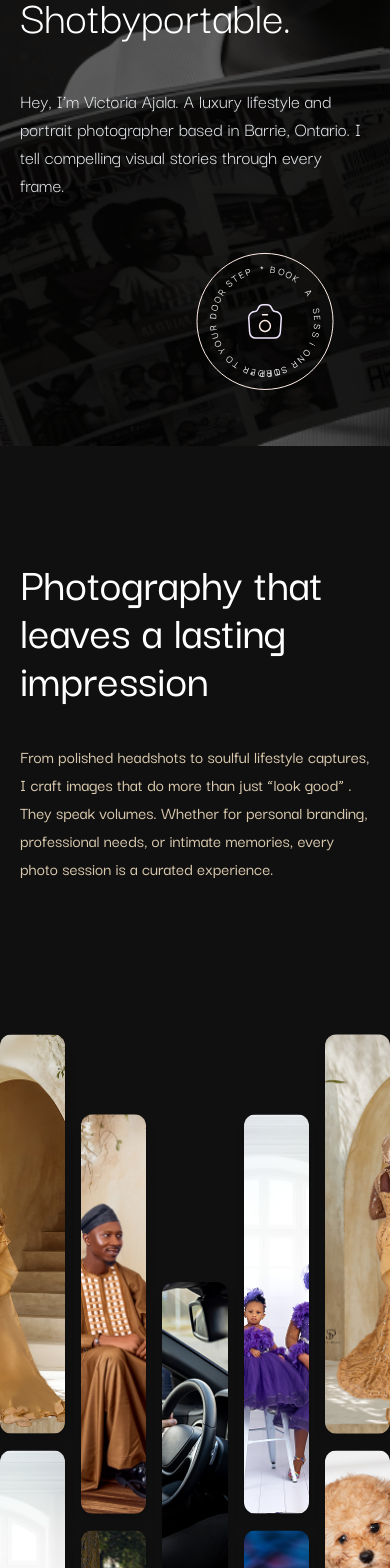
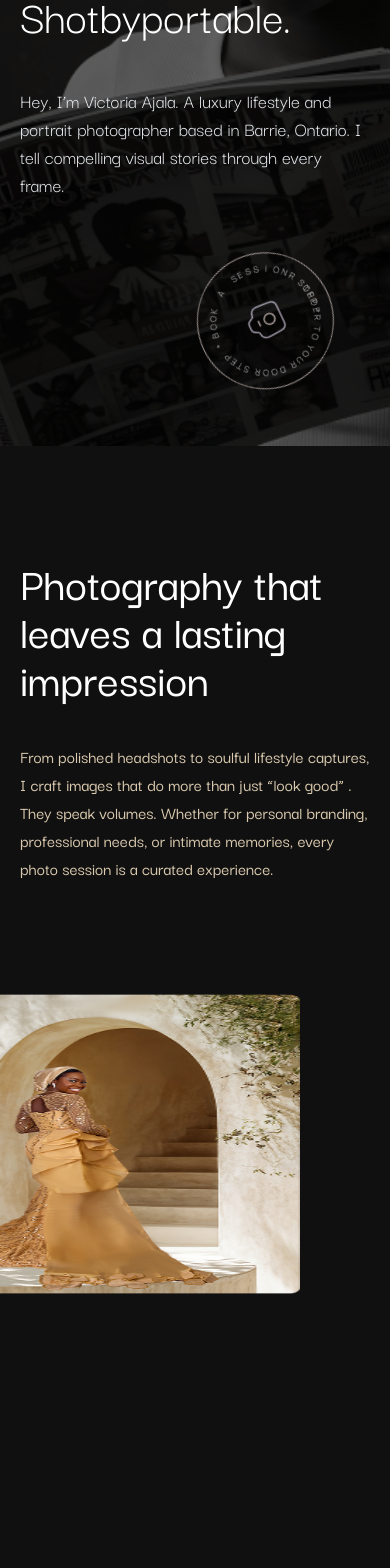
Before and after one commit to oluwaferanmi12/photography, a Next.js app: page / in a window 390 px wide. Shown: the part 398-1966 px from the top of the page. Built offline with nearby package versions, Linux system fonts and the light colour scheme; a web font is replaced by a local one; what @ant-design/nextjs-registry would draw is missing.

Commit message:
update on scrolling image for mobile in ImageMasonry

```diff
--- /dev/null
+++ b/src/animation/reveal/fade-in.tsx
@@ -0,0 +1,30 @@
+import React, { ReactNode, useRef } from "react";
+import { motion, useInView } from "framer-motion";
+
+export const FadeInAnimate = ({
+  children,
+  transitionDuration = 1,
+  amount = 0.5,
+}: {
+  children: ReactNode;
+  transitionDuration?: number;
+  amount?: number;
+}) => {
+  const animateRef = useRef<HTMLDivElement>(null);
+  const isInView = useInView(animateRef, { amount: amount });
+  const variant = {
+    hidden: { opacity: 0 },
+    reveal: { opacity: 1 },
+  };
+  return (
+    <motion.div
+      ref={animateRef}
+      animate={isInView ? "reveal" : "hidden"}
+      initial="hidden"
+      transition={{ duration: transitionDuration }}
+      variants={variant}
+    >
+      {children}
+    </motion.div>
+  );
+};
--- a/src/app/globals.css
+++ b/src/app/globals.css
@@ -244,9 +244,19 @@ a{
 }
 
 
+.imageRotate {
+  animation: rotate 10s linear infinite;
+}
 
 
-
+@keyframes rotate {
+  0% {
+    transform: rotate(0deg);
+  }
+  100% {
+    transform: rotate(360deg);
+  }
+}
 
 
 @media (min-width: 1400px) {
--- a/src/app/page.tsx
+++ b/src/app/page.tsx
@@ -24,6 +24,8 @@ import ImageMasonry from "@/components/imageMasonry/imageMasonry";
 import { Banner } from "@/components/banner/banner";
 import { ServiceWrapperCard } from "@/components/services/ServiceWrapperCard";
 import { FourthSectionScroll } from "@/components/scrollingSection/home-fourth-section";
+import Link from "next/link";
+import { FadeInAnimate } from "@/animation/reveal/fade-in";
 
 export default function Home() {
   const { scrollY } = useScroll();
@@ -85,7 +87,7 @@ export default function Home() {
           }}
         >
           <div
-            className={`absolute inset-0 z-0  `}
+            className={`absolute inset-0 z-0 `}
             style={{
               backgroundImage: `linear-gradient(rgba(0, 0, 0, 0.6), rgba(0, 0, 0, 0.6)), url(${currentBg.src})`,
               backgroundSize: "cover",
@@ -140,9 +142,16 @@ export default function Home() {
               </Col>
             </Row>
           </div>
-          <span className="absolute right-14 bottom-14 3xl:right-28 3xl:bottom-28">
+          <FadeInAnimate transitionDuration={15}>
+            <Link href="/">
+              <span className="absolute right-14 bottom-14 3xl:right-28 3xl:bottom-28">
+                <Image className="imageRotate" src={rollingImage} alt="image" />
+              </span>
+            </Link>
+          </FadeInAnimate>
+          {/* <span className="absolute right-14 bottom-14 3xl:right-28 3xl:bottom-28">
             <Image src={rollingImage} alt="img" />
-          </span>
+          </span> */}
         </motion.div>
       </motion.div>
 
--- a/src/components/imageMasonry/imageMasonry.tsx
+++ b/src/components/imageMasonry/imageMasonry.tsx
@@ -8,6 +8,8 @@ import HS6 from "@/assets/images/HS6.png";
 import HS7 from "@/assets/images/HS7.png";
 import HS8 from "@/assets/images/HS8.png";
 import HS9 from "@/assets/images/HS9.png";
+import { useRef } from "react";
+// import { useScroll, useTransform, motion } from "framer-motion";
 
 const columns = [
   [HS1, HS2], // first column
@@ -17,9 +19,19 @@ const columns = [
   [HS8, HS9], // fifth column
 ];
 
+const cardImageData = [HS1, HS2, HS3, HS4, HS5, HS6, HS7, HS8, HS9];
+
 export default function ImageMasonry() {
+  const container = useRef<HTMLDivElement | null>(null);
+
+  // const { scrollYProgress } = useScroll({
+  //   target: container,
+  //   offset: ["start start", "end end"],
+  // });
+
   return (
-    <div className="grid grid-cols-5 gap-4 py-10 min-h-screen">
+    <>
+      <div className=" hidden lg:grid grid-cols-5 gap-4 py-10 min-h-screen">
         {columns.map((column, colIndex) => {
           const isOffsetColumn = colIndex === 1 || colIndex === 3;
           const isMiddleColumn = colIndex === 2;
@@ -36,7 +48,9 @@ export default function ImageMasonry() {
                 <div
                   key={idx}
                   className={`relative ${
-                  firstAndLastColumn ? "aspect-[16/9] lg:aspect-[1/2]" : "lg:aspect-[3/4]"
+                    firstAndLastColumn
+                      ? "aspect-[16/9] lg:aspect-[1/2]"
+                      : "lg:aspect-[3/4]"
                   }  w-full overflow-hidden rounded-xl shadow-lg  h-[400px]`}
                 >
                   <Image
@@ -53,5 +67,28 @@ export default function ImageMasonry() {
           );
         })}
       </div>
+      <section className="pb-16 lg:hidden" ref={container}>
+        {cardImageData.map((item, index) => {
+          // const targetScale = 1 - (cardImageData.length - index) * 0.05;
+          return (
+            <>
+              <div key={index} className="h-screen sticky top-0">
+                <div className="w-[300px] h-[300px]">
+                  <Image
+                    src={item}
+                    alt={`Image ${index}`}
+                    // fill
+                    className="object-fill w-[300px] h-[300px]"
+                    quality={90}
+                    width={300}
+                    // sizes="100vw"
+                  />
+                </div>
+              </div>
+            </>
+          );
+        })}
+      </section>
+    </>
   );
 }
```
Also changed, not shown: src/components/imageMasonry/mm.tsx (added). Lines whose indentation alone changed are shown as unchanged.
